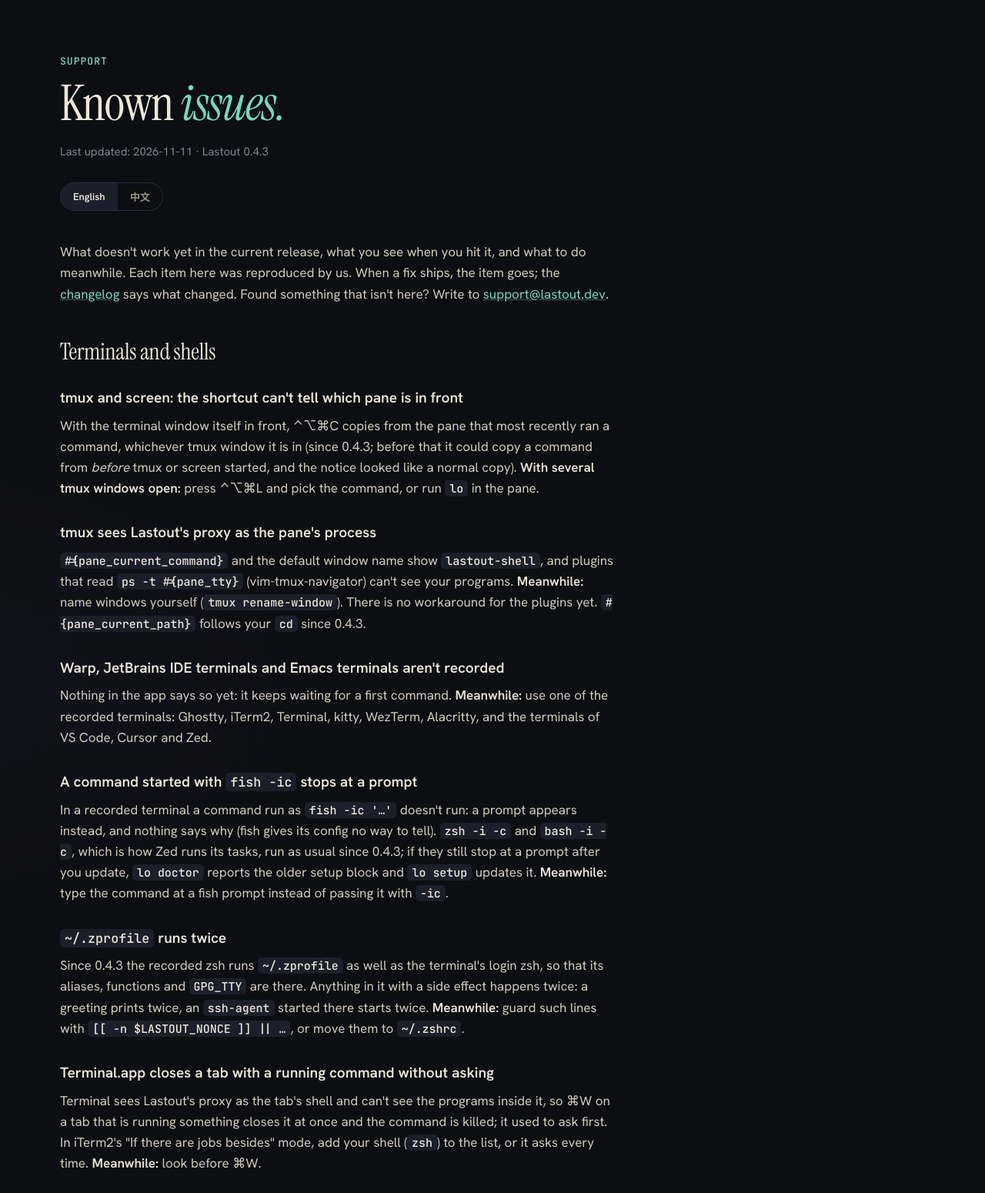
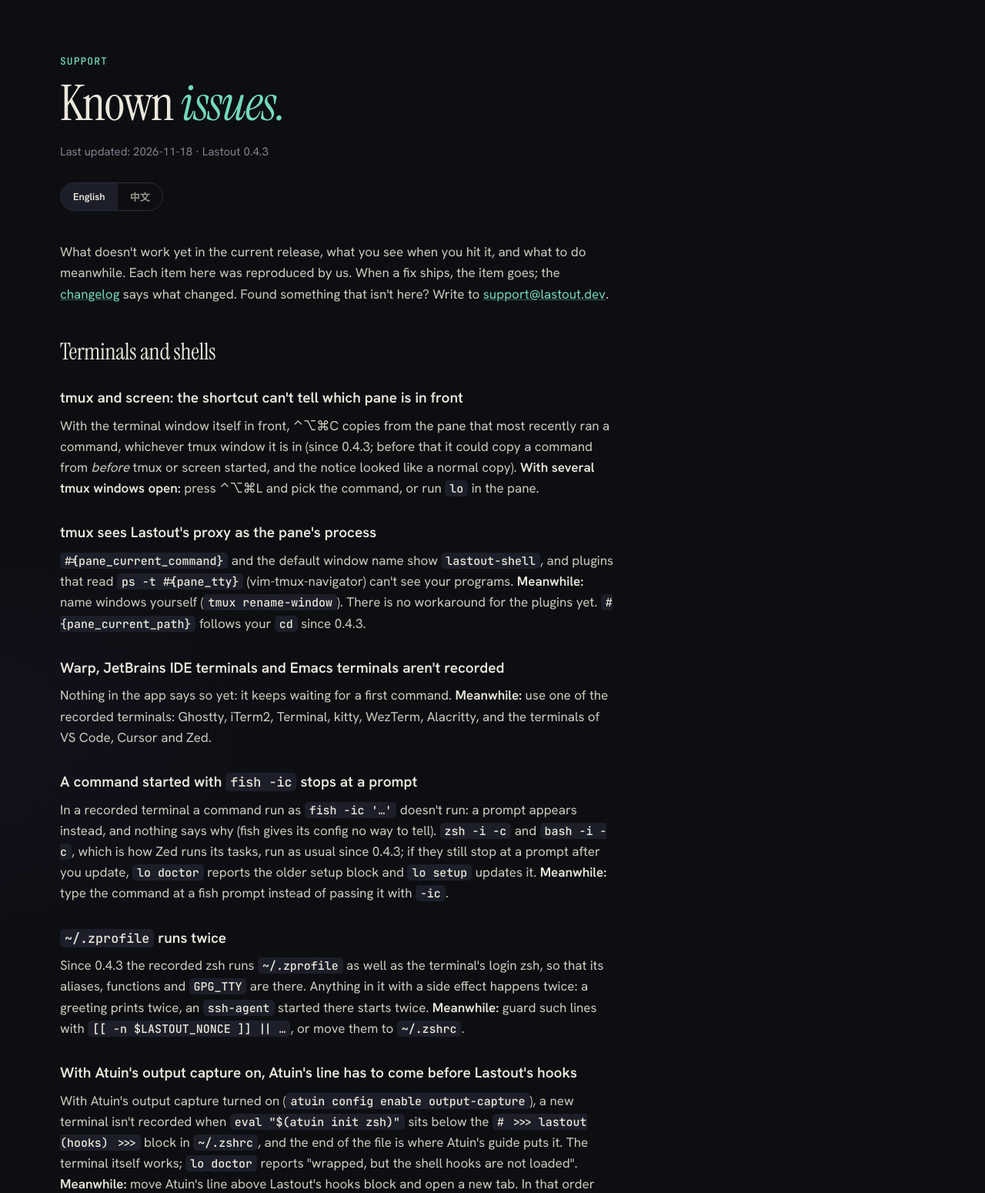
Before and after one commit to Xiang-Suc/lastout-releases, a plain HTML site: page known-issues.html in a window 1280 px wide. Shown: the part 59-1609 px from the top of the page at 77% size. Drawn offline with Linux system fonts and the light colour scheme.

Commit message:
Sync site from 55d2359

```diff
--- a/known-issues.html
+++ b/known-issues.html
@@ -42,8 +42,8 @@
     <h1 data-ui="en">Known <em>issues.</em></h1>
     <h1 lang="zh-CN" data-ui="zh" hidden>已知<em>问题。</em></h1>
     <!-- Hand-written. Remove an item when its fix ships; move the date. The facts come from our own tests, not from guesses: only add what was reproduced. -->
-    <p class="meta" data-ui="en">Last updated: 2026-11-11 · Lastout 0.4.3</p>
-    <p class="meta" lang="zh-CN" data-ui="zh" hidden>最后更新：2026-11-11 · Lastout 0.4.3</p>
+    <p class="meta" data-ui="en">Last updated: 2026-11-18 · Lastout 0.4.3</p>
+    <p class="meta" lang="zh-CN" data-ui="zh" hidden>最后更新：2026-11-18 · Lastout 0.4.3</p>
     <div class="lang" role="group" aria-label="Language">
       <button type="button" data-lang="en" aria-pressed="true">English</button>
       <button type="button" data-lang="zh" aria-pressed="false">中文</button>
@@ -68,6 +68,9 @@
 
 <h3><code>~/.zprofile</code> runs twice</h3>
 <p>Since 0.4.3 the recorded zsh runs <code>~/.zprofile</code> as well as the terminal's login zsh, so that its aliases, functions and <code>GPG_TTY</code> are there. Anything in it with a side effect happens twice: a greeting prints twice, an <code>ssh-agent</code> started there starts twice. <strong>Meanwhile:</strong> guard such lines with <code>[[ -n $LASTOUT_NONCE ]] || …</code>, or move them to <code>~/.zshrc</code>.</p>
+
+<h3>With Atuin's output capture on, Atuin's line has to come before Lastout's hooks</h3>
+<p>With Atuin's output capture turned on (<code>atuin config enable output-capture</code>), a new terminal isn't recorded when <code>eval "$(atuin init zsh)"</code> sits below the <code># &gt;&gt;&gt; lastout (hooks) &gt;&gt;&gt;</code> block in <code>~/.zshrc</code>, and the end of the file is where Atuin's guide puts it. The terminal itself works; <code>lo doctor</code> reports "wrapped, but the shell hooks are not loaded". <strong>Meanwhile:</strong> move Atuin's line above Lastout's hooks block and open a new tab. In that order we ran the two together (Atuin 18.24.8, zsh, macOS): each command is recorded once by each. A fix for either order is planned for 0.4.4.</p>
 
 <h3>Terminal.app closes a tab with a running command without asking</h3>
 <p>Terminal sees Lastout's proxy as the tab's shell and can't see the programs inside it, so ⌘W on a tab that is running something closes it at once and the command is killed; it used to ask first. In iTerm2's "If there are jobs besides" mode, add your shell (<code>zsh</code>) to the list, or it asks every time. <strong>Meanwhile:</strong> look before ⌘W.</p>
@@ -120,6 +123,9 @@
 
 <h3><code>~/.zprofile</code> 会跑两遍</h3>
 <p>0.4.3 起，除了终端的登录 zsh，录制中的 zsh 也会跑一遍 <code>~/.zprofile</code>，这样里面的别名、函数和 <code>GPG_TTY</code> 才都在。里面带副作用的行会执行两次：问候语打印两遍，在那里启动的 <code>ssh-agent</code> 启动两次。<strong>暂时：</strong>给这些行加上 <code>[[ -n $LASTOUT_NONCE ]] || …</code>，或者挪到 <code>~/.zshrc</code>。</p>
+
+<h3>开着 Atuin 的输出捕获时，Atuin 那行要放在 Lastout 的 hooks 段前面</h3>
+<p>打开 Atuin 的输出捕获（<code>atuin config enable output-capture</code>）之后，如果 <code>eval "$(atuin init zsh)"</code> 写在 <code>~/.zshrc</code> 里 <code># &gt;&gt;&gt; lastout (hooks) &gt;&gt;&gt;</code> 这一段的后面，新开的终端不会被录制；而 Atuin 的文档正是让你加在文件末尾。终端本身能正常用；<code>lo doctor</code> 会报「wrapped, but the shell hooks are not loaded」。<strong>暂时：</strong>把 Atuin 那行挪到 Lastout 的 hooks 段前面，再新开一个标签页。按这个顺序我们一起测过（Atuin 18.24.8、zsh、macOS）：每条命令两边各录一次。0.4.4 计划修成两种顺序都能录。</p>
 
 <h3>Terminal.app 关掉正在跑命令的标签页时不再问</h3>
 <p>Terminal 把 Lastout 的代理当成标签页的 shell，看不到里面跑的程序，所以对一个正在跑东西的标签页按 ⌘W 会直接关掉、命令被杀，以前会先问。iTerm2 选了「有任务才问」的话，要把你的 shell（<code>zsh</code>）加进名单，否则每次都问。<strong>暂时：</strong>按 ⌘W 前看一眼。</p>
```
